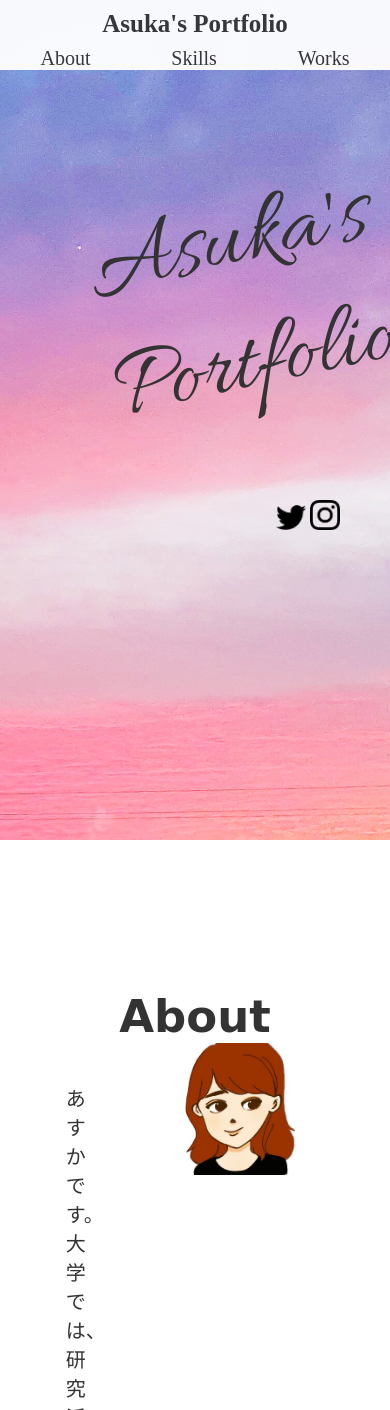
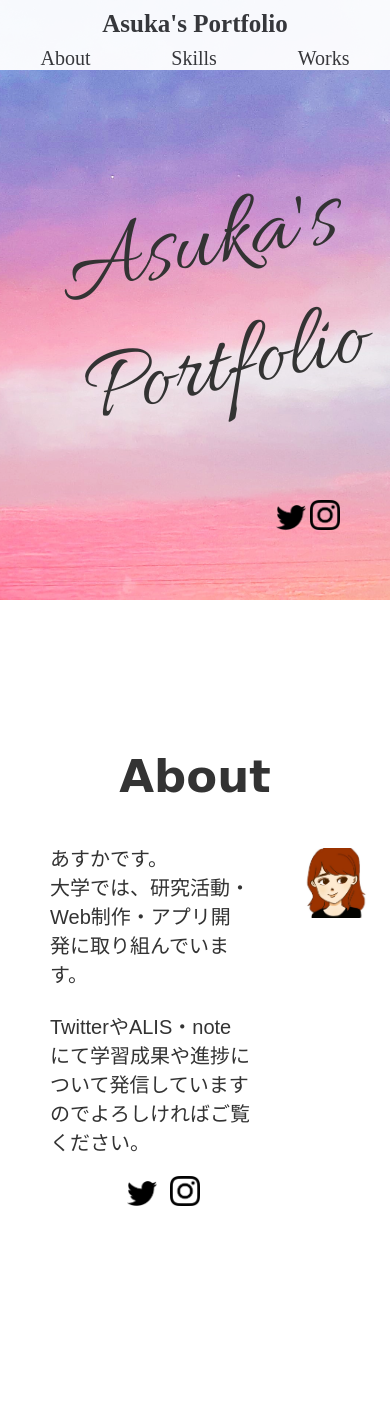
Before and after one commit to Asuka-ugok/Asuka-ugok.github.io, a plain HTML site: page Asuka-ugok.github.io-main/index.html in a window 390 px wide. Shown: the top 1410 px of the page. Drawn offline with Linux system fonts and the light colour scheme; some packages are replaced by stand-ins of ours; a web font is replaced by a local one.

Commit message:
レイアウト調整

```diff
--- a/Asuka-ugok.github.io-main/style.css
+++ b/Asuka-ugok.github.io-main/style.css
@@ -111,7 +111,7 @@ top: 340px;
   position: relative;
 }
 .profile-contents{
-   width: 60%;
+
    position: relative;
 }
 
@@ -131,10 +131,10 @@ top: 340px;
 
 
 .profile-sns {
-  position: absolute;
-  right: 0;
-  bottom: 0;
-  padding-right: 30px;
+  margin-top: 20px;
+
+  text-align: right;
+
 
   /* top: 483px;
   left: 460px; */
@@ -162,7 +162,6 @@ top: 340px;
 .discription {
 
   font-size: 20px;
-  width: 750px;
   margin: 0 auto;
   margin-top: 40px;
 }
@@ -397,6 +396,7 @@ footer {
 }
 
 .work-wrapper {
+  width: 100%;
   text-align: center;
   margin-bottom: 200px;
 }
@@ -418,19 +418,20 @@ footer {
   height: 2px;
   margin: 10px;
   background: #333;
+  opacity: 20%;
 }
 
 .about-work{
-  width: 50%;
+  width: 80%;
 margin: 0 auto;
 }
 
 
 
 .work-explain {
-  max-width: 600px;
+  max-width: 900px;
   margin: 0 auto;
-  font-size: 20px;
+  font-size: 23px;
   text-align: center;
   margin-bottom: 25px;
 
@@ -438,7 +439,7 @@ margin: 0 auto;
 
 .work-size {
   /* max-width: 600px; */
-  width: 80%;
+  width: 70%;
   margin-top: 10px;
 }
 
@@ -478,8 +479,12 @@ margin: 0 auto;
   .big-name{
     font-size: 100px;
     top: 180px;
-    left: 100px;
+    left: 70px;
   }
+
+.bg-image{
+  height: 600px;
+}
 
   .sns{
     top: 500px;
@@ -500,19 +505,33 @@ margin: 0 auto;
     width: 100%;
   }
 
-  .profile > img {
-    width: 40%;
+  .me {
+    width: 100%;
     border: none;
-    margin: 0;
+    margin-top: 45px;
+
   }
 
+
+  /* .discription{
+    width: 100%;
+  } */
   .discription{
-    width: 50%;
+    width: 200px;
   }
 
+  .profile-contents{
+    /* display: flex; */
+
+    width: 100%;
+  }
+
+
+
   .profile-sns{
-    top: 480px;
-  left: 340px;
+    width: 150px;
+    top: 365px;
+  left: 300px;
   }
 
   .skillTitle,.work-title{
@@ -537,5 +556,17 @@ margin: 0 auto;
     font-size: 25px;
   }
 
+  .work-title{
+    font-size: 18px;
+  }
+
+.work-explain{
+  text-align: justify;
+  margin-bottom: 5px;
+}
+.center{
+  font-size: 35px;
+}
+
 
 }
```
Also changed, not shown: Asuka-ugok.github.io-main/index.html (+1 -1 lines), Asuka-ugok.github.io-main/works.html (+3 -3 lines).
